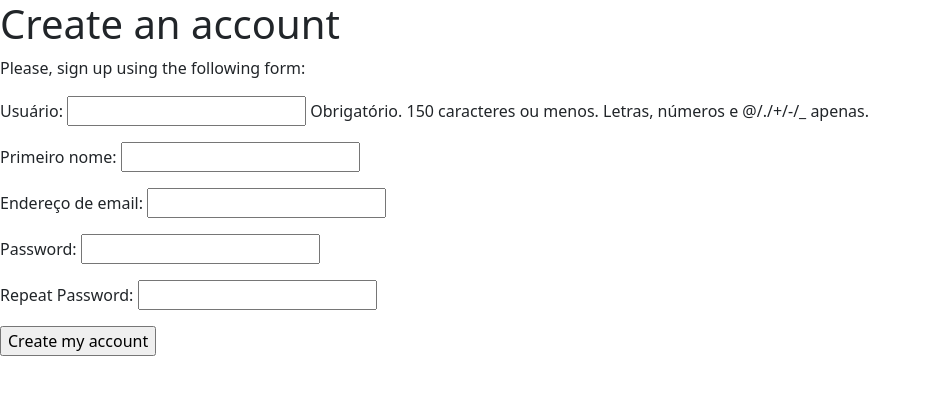
After one commit to vitorkayron/crm-django, a Django app: template accounts/templates/registration/register_done.html in a window 1280 px wide. The commit adds this page. Shown: the top 395 px of the page, without its empty margins (0-930 px from the left). Run offline with Django 4.2, Linux system fonts and the light colour scheme; the template is opened without the code that fills it: values that come from a table or form of the project are taken from there, others are empty.

Commit message:
Add Register Feat

```diff
--- a/accounts/forms.py
+++ b/accounts/forms.py
@@ -1,5 +1,20 @@
 from django import forms
+from django.contrib.auth.models import User
 
 class LoginForm(forms.Form):
     username = forms.CharField()
     password = forms.CharField(widget=forms.PasswordInput)
+
+class UserRegistrationForm(forms.ModelForm):
+    password = forms.CharField(label='Password', widget=forms.PasswordInput)
+    passowrd2 = forms.CharField(label='Repeat Password', widget=forms.PasswordInput)
+
+    class Meta:
+        model = User
+        fields = ['username', 'first_name', 'email']
+
+        def clean_password2(self):
+            cd = self.cleaned_data
+            if cd['password'] != cd['password2']:
+                raise forms.ValidationError('As senhas não correspondem')
+            return cd['password2']
--- a/accounts/templates/registration/login.html
+++ b/accounts/templates/registration/login.html
@@ -16,7 +16,8 @@ Login
     Please try again.
 </p>
     {% else %}
-    <p>Please, use the following form to log-in:</p>
+    <p>Please, use the following form to log-in. If you don't have an
+        account <a href="{% url 'register' %}">register here</a></p>
     {% endif %}
 <div class="login-form">
     <form action="{% url 'login' %}" method="post">
--- /dev/null
+++ b/accounts/templates/registration/register_done.html
@@ -0,0 +1,15 @@
+{% extends 'base.html' %}
+
+{% block 'title' %}
+Registre-se
+{% endblock %}
+
+{% block 'content' %}
+<h1>Create an account</h1>
+<p>Please, sign up using the following form:</p>
+<form method="post">
+    {{ user_form.as_p }}
+    {% csrf_token %}
+    <p><input type="submit" value="Create my account"></p>
+</form>
+{% endblock %}
--- a/accounts/urls.py
+++ b/accounts/urls.py
@@ -1,9 +1,11 @@
 from django.urls import path
 from django.contrib.auth import views as auth_views
+from accounts import views
 
 urlpatterns = [
     path('login/', auth_views.LoginView.as_view(), name='login'),
     path('logout/', auth_views.LogoutView.as_view(), name='logout'),
     path('password_change', auth_views.PasswordChangeView.as_view(), name='password_change'),
-    path('password_change_done', auth_views.PasswordChangeDoneView.as_view(), name='password_change_done')
+    path('password_change_done', auth_views.PasswordChangeDoneView.as_view(), name='password_change_done'),
+    path('register/', views.register, name='register'),
 ]
```
Also changed, not shown: accounts/templates/registration/register.html (added, +10 -0 lines), accounts/views.py (+14 -1 lines).
